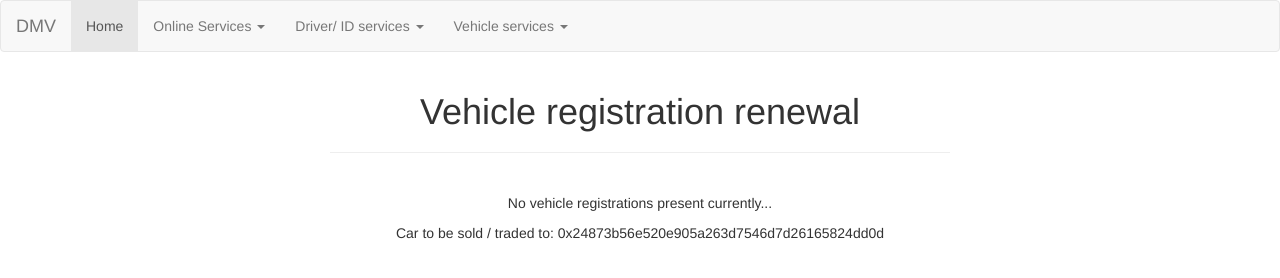
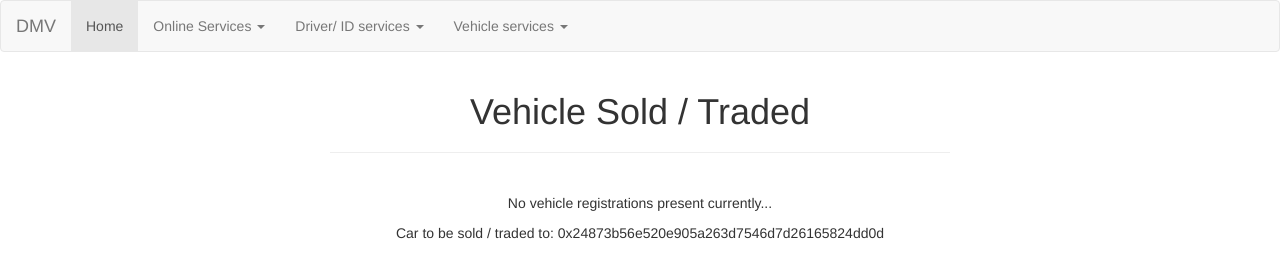
Before and after one commit to smilanko/dmv, a website: page src/vehicle_sold_traded.html in a window 1280 px wide. Drawn offline with nearby package versions, Linux system fonts and the light colour scheme; files whose address does not match are found by name.

Commit message:
updated text

```diff
--- a/src/vehicle_sold_traded.html
+++ b/src/vehicle_sold_traded.html
@@ -21,7 +21,7 @@
     <div class="container" style="width: 650px;">
         <div class="row">
             <div class="col-lg-12">
-                <h1 class="text-center">Vehicle registration renewal</h1>
+                <h1 class="text-center">Vehicle Sold / Traded</h1>
                 <hr/>
                 <br/>
                 <div id="loader">
```
